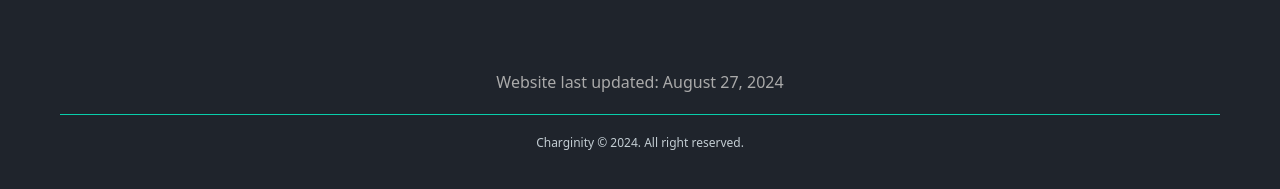
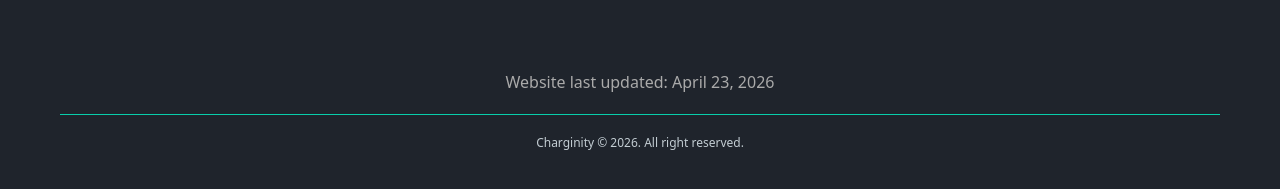
Before and after one commit to GhazanfarGw/Charginty, a React (Create React App) app: page / in a window 1280 px wide. Shown: the part 5192-5381 px from the top of the page. Built offline with nearby package versions, Linux system fonts and the light colour scheme.

Commit message:
Update Footer.jsx

```diff
--- a/src/header&footer&loader/Footer.jsx
+++ b/src/header&footer&loader/Footer.jsx
@@ -95,12 +95,12 @@ const Footer = () => {
                     </div>
                 </div>
                 <h1 className='text-[#aaa] hidden md:block md:text-base text-left md:text-center text-sm justify-center pb-5'>
-                    Website last updated: August 27, 2024
+                    Website last updated: April 23, 2026
                 </h1>
                 <div className='justify-center mx-auto md:text-center md:px-5 md:pb-5'>
                     <div className='border-b border-[#08CEAB]'/>
                         <p className='text-xs text-[#C3CDD3] pt-5'>
-                            Charginity &copy; 2024. All right reserved.
+                            Charginity &copy; 2026. All right reserved.
                         </p>
                     </div>
                 </div>
```
